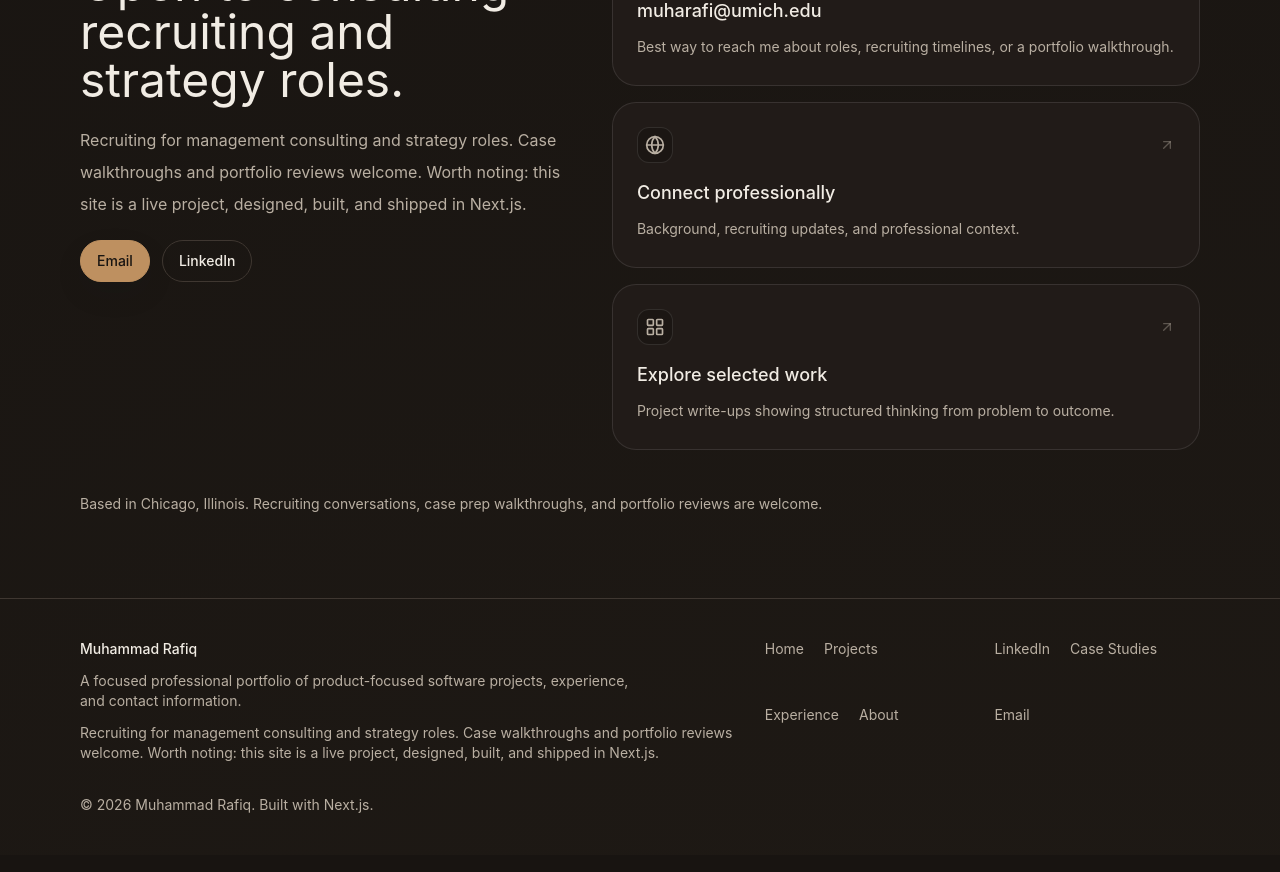
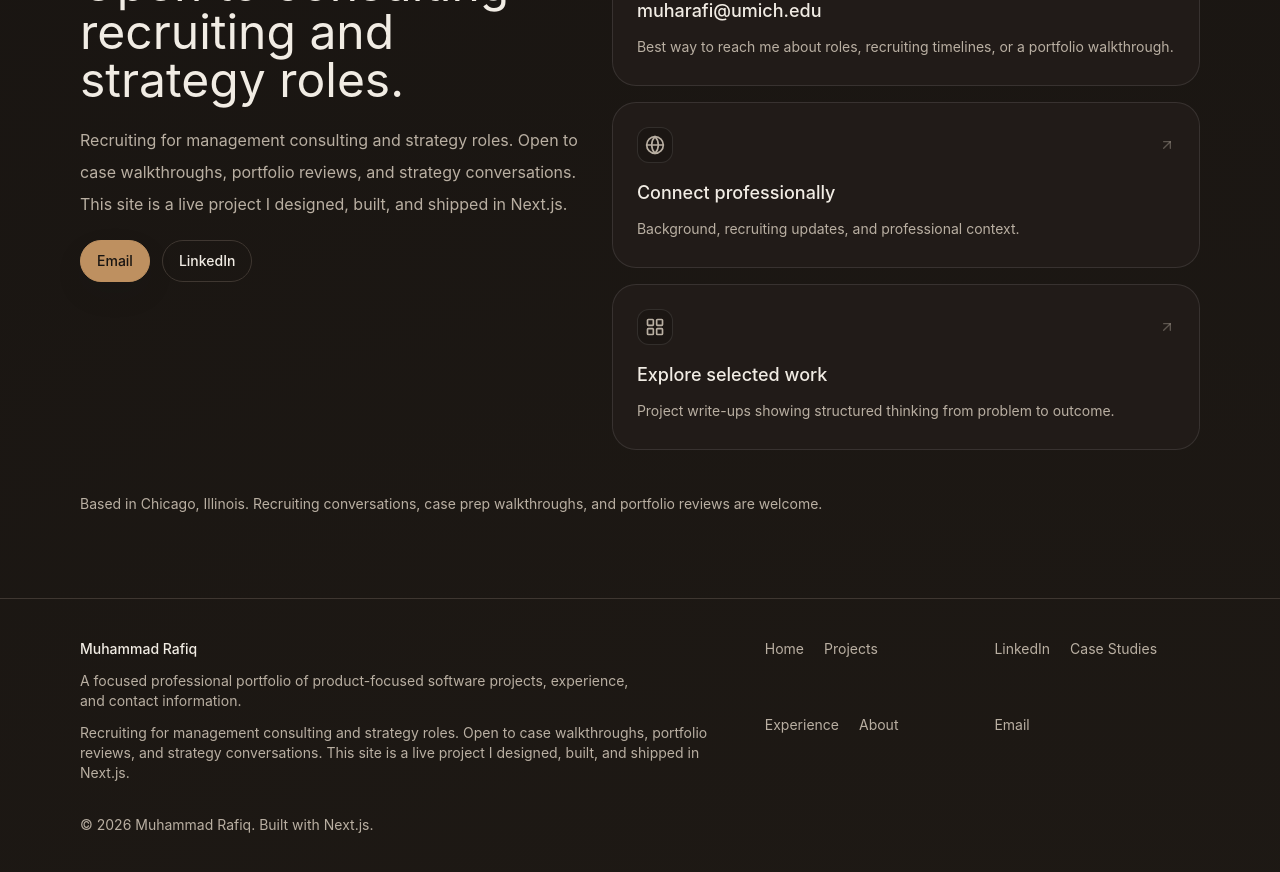
Before and after one commit to mohabbis/personal-portfolio, a Next.js app: page / in a window 1280 px wide. Shown: the part 5560-6432 px from the top of the page. Built offline with nearby package versions, Linux system fonts and the light colour scheme.

Commit message:
Update availability copy

```diff
--- a/data/site.ts
+++ b/data/site.ts
@@ -9,7 +9,7 @@ export const siteConfig = {
   email: "muharafi@umich.edu",
   linkedIn: "https://www.linkedin.com/in/muharafiq",
   availability:
-    "Recruiting for management consulting and strategy roles. Case walkthroughs and portfolio reviews welcome. Worth noting: this site is a live project, designed, built, and shipped in Next.js.",
+    "Recruiting for management consulting and strategy roles. Open to case walkthroughs, portfolio reviews, and strategy conversations. This site is a live project I designed, built, and shipped in Next.js.",
   hero: {
     eyebrow: "Strategy · Analysis · Communication",
     headline: "Every complex problem has a cleaner answer.",
```
